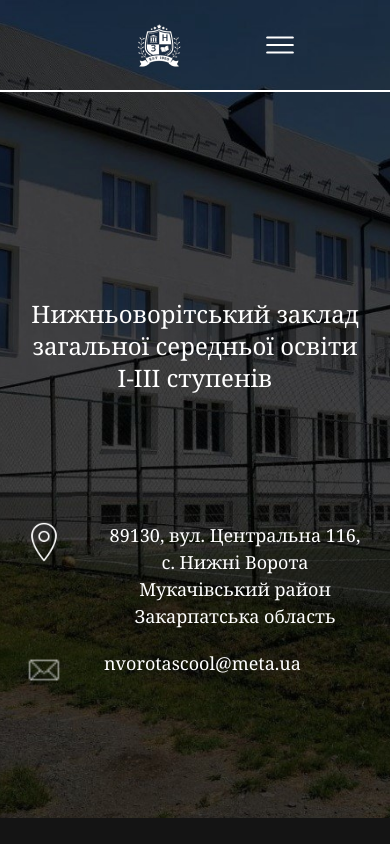
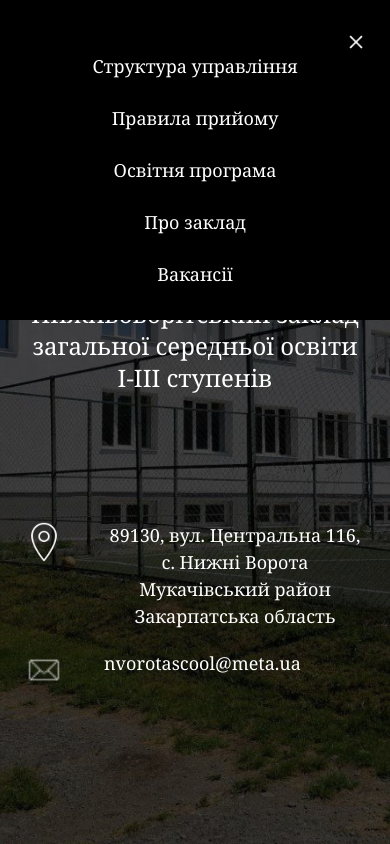
Before and after one commit to gviktoriia/nvorotaschool, a Next.js app: page / in a window 390 px wide. Both pictures are taken after a click on the picture 280 px from the left and 45 px from the top of the page. Shown: the top 844 px of the page. Built offline with nearby package versions, Linux system fonts and the light colour scheme.

Commit message:
Responsive navbar

```diff
--- a/src/components/Footer/Contact.tsx
+++ b/src/components/Footer/Contact.tsx
@@ -1,5 +1,6 @@
 "use client";
 import Image from "next/image";
+import Link from "next/link";
 
 const Contact = () => {
   return (
@@ -23,12 +24,14 @@ const Contact = () => {
         </p>
       </div>
       <div>
+        <a href="https://www.facebook.com/groups/599516861343445" target="_blank" rel="noopener noreferrer">
           <Image
             src="/facebook_icon.svg"
             width={20}
             height={20}
             alt="facebook група"
           />
+        </a>
       </div>
     </div>
   );
--- a/src/components/Hero/Navbar.tsx
+++ b/src/components/Hero/Navbar.tsx
@@ -1,15 +1,23 @@
+"use client";
 import Image from "next/image";
 import Link from "next/link";
 import { NAV_LINKS } from "../../../constants";
+import { useState } from "react";
 
 const Navbar = () => {
+  const [isMenuOpen, setIsMenuOpen] = useState(false);
+
+  const toggleMenu = () => {
+    setIsMenuOpen(!isMenuOpen);
+  };
   return (
     <nav className="flexCenter max-container padding-container relative z-30 py-5 gap-20 bg-transparent border-y-white border-b-2">
       <Link href="/" className="ml-10">
         <Image src="/Logo School 2.png" alt="Лого" width={50} height={50} />
       </Link>
-      <ul className="hidden h-full gap-10 lg:flex">
+      <ul className={`h-full gap-10 lg:flex ${isMenuOpen ? "" : "hidden"}`}>
         {NAV_LINKS.map((link) => (
+          <li key={link.key}>
             <Link
               href={link.href}
               key={link.key}
@@ -17,19 +25,45 @@ const Navbar = () => {
             >
               {link.label}
             </Link>
+          </li>
         ))}
       </ul>
-      {/* <div className="xl:flexCenter hidden mr-10 ml-3">
-        <Button type="button" title="Вступити" variant="btn_white" />
-      </div> */}
 
       <Image
-        src="menu.svg"
+        src={"/menu.svg"}
         alt="Меню"
         width={32}
         height={32}
         className="inline-block cursor-pointer lg:hidden"
+        onClick={toggleMenu}
       />
+
+      {isMenuOpen && (
+        <div className="absolute top-0 left-0 w-full min-h-full bg-black z-50 flex flex-col justify-center items-center">
+          <div className="flex justify-end w-full px-6 mt-8">
+            <Image
+              src={"/icon_cross.png"}
+              width={20}
+              height={20}
+              alt="Закрити меню"
+              onClick={toggleMenu}
+              className="cursor-pointer"
+            />
+          </div>
+          <div className="flex flex-col gap-6 text-white text-center mb-8">
+            {NAV_LINKS.map((link) => (
+              <Link
+                key={link.key}
+                href={link.href}
+                className="text-lg"
+                onClick={toggleMenu}
+              >
+                {link.label}
+              </Link>
+            ))}
+          </div>
+        </div>
+      )}
     </nav>
   );
 };
--- a/src/components/Rules/Rules.tsx
+++ b/src/components/Rules/Rules.tsx
@@ -84,8 +84,8 @@ const Rules = () => {
             }}
           >
             <li>Заява батьків (опікунів)</li>
-            <li>Копія свідоцтва про народження</li>
-            <li>Медична довідка</li>
+            <li>Особова справа здобувача освіти</li>
+            <li>Свідоцтво про БЗСО та додаток</li>
           </ul>
         </div>
         <div
@@ -115,8 +115,7 @@ const Rules = () => {
             }}
           >
             <li>Заява батьків (опікунів)</li>
-            <li>Копія свідоцтва про народження</li>
-            <li>Медична довідка</li>
+            <li>Особова справа здобувача освіти</li>
           </ul>
         </div>
       </div>
```
Also changed, not shown: public/icon_cross.png (added), 4 other files (tests, documents, lock files or other folders). Lines whose indentation alone changed are shown as unchanged.
